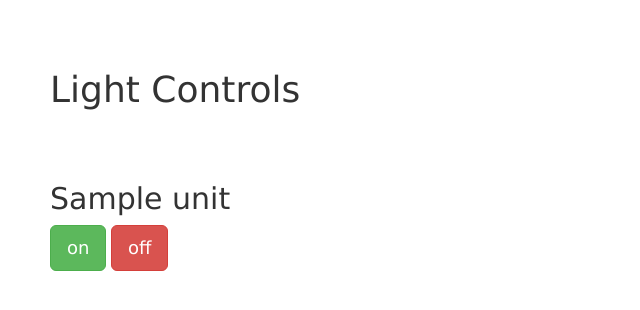
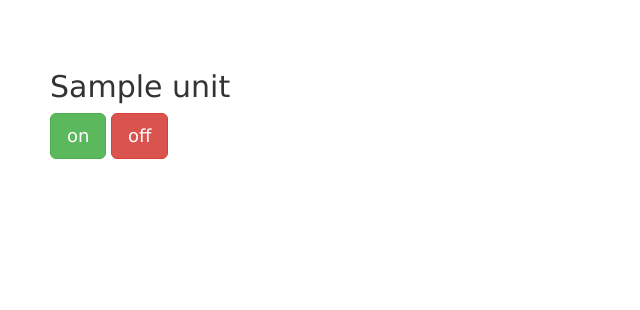
Before and after one commit to thefinn93/x10web, a Flask app: template templates/index.html in a window 1280 px wide. Shown: the top 310 px of the page, without its empty margins (0-640 px from the left). Run offline with Flask 2, Linux system fonts and the light colour scheme; the template is opened without the code that fills it: most values are stand-ins (such as "Sample title", 1, 10 or a date in 2020); parts of the project's set-up code (start-up, migrations or seed data) failed here and were passed over; some libraries are stand-ins or nearby versions.

Commit message:
removed title

```diff
--- a/templates/index.html
+++ b/templates/index.html
@@ -9,7 +9,6 @@
     <link rel="stylesheet" href="/style.css" />
   </head>
   <body>
-    <h1>Light Controls</h1><br />
     {% for unit in units %}
     <h2>{{ unit.name }}</h2>
     <a href="#" class="btn btn-lg btn-success action" data-housecode="{{ unit.housecode }}" data-unit="{{ unit.unit }}" data-action="on">on</a>
```
